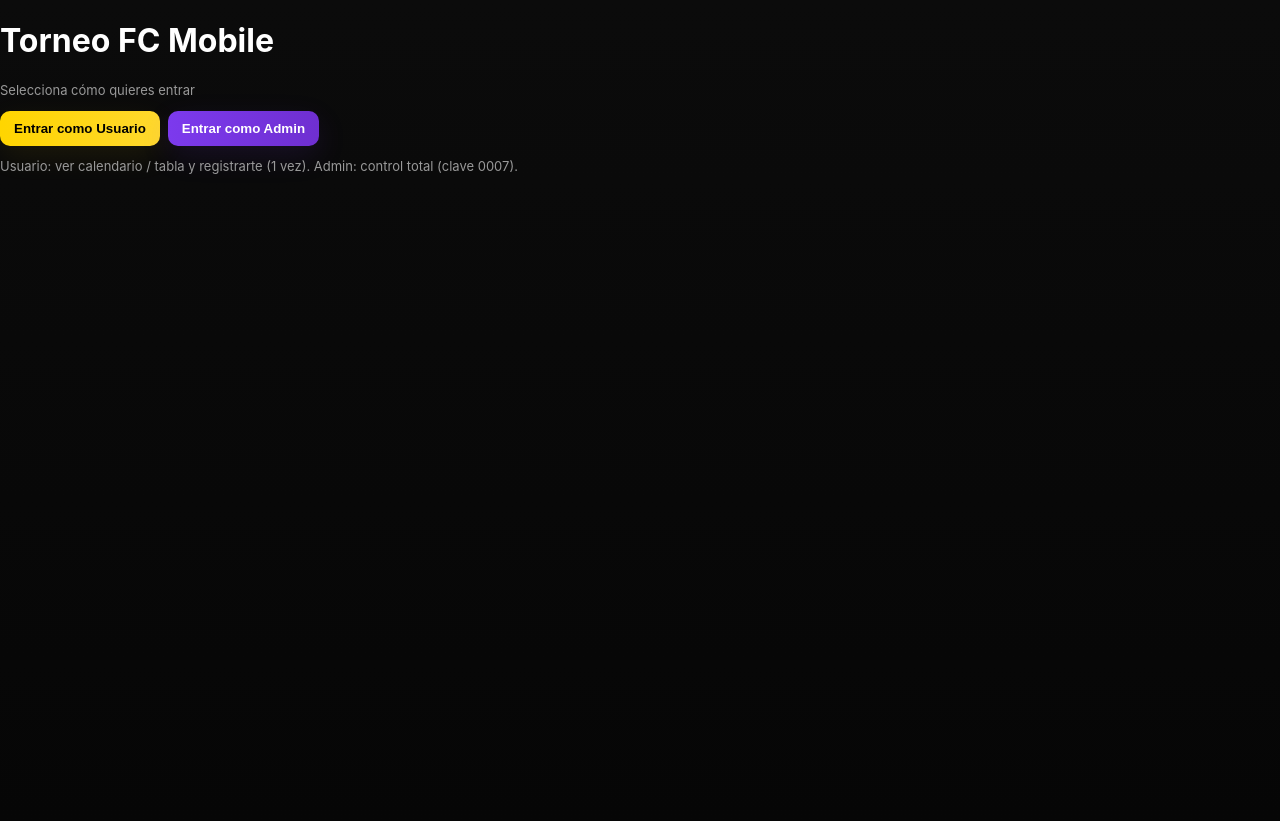
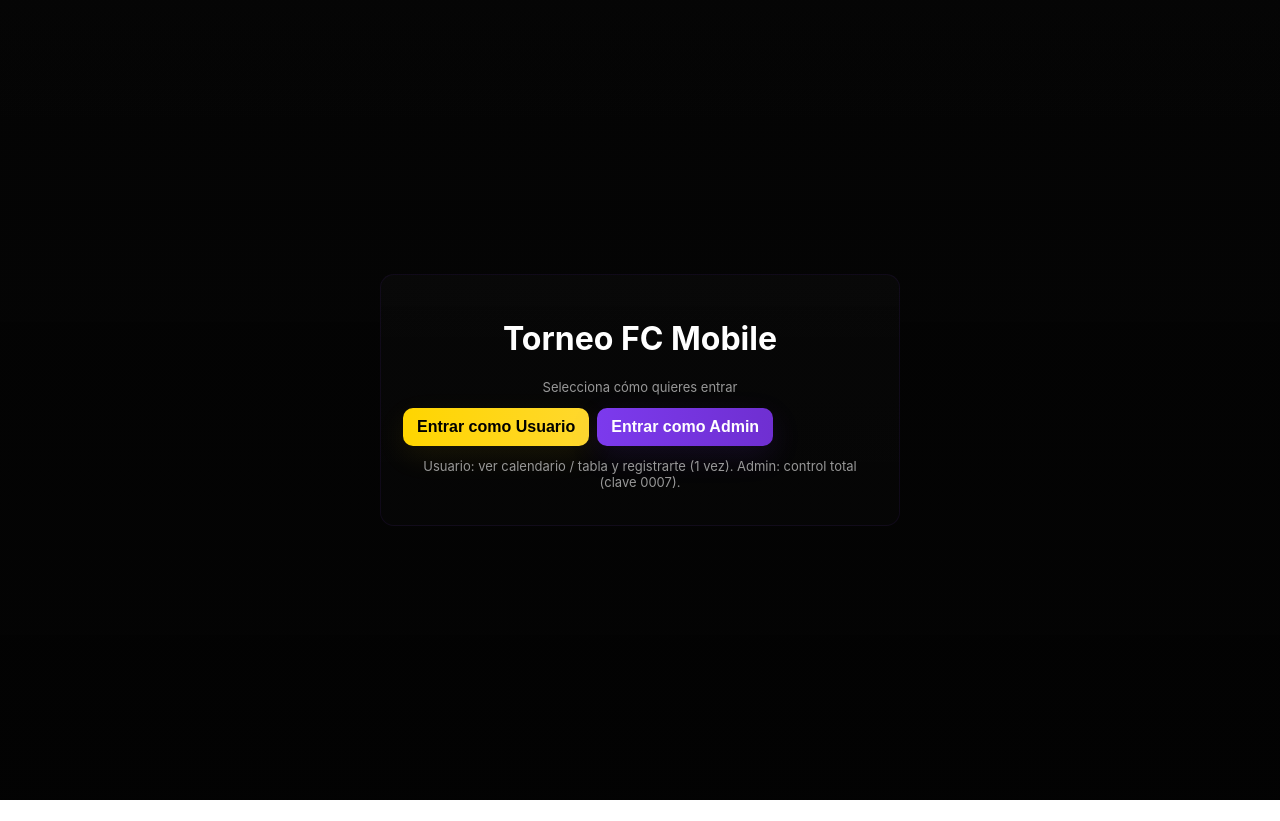
Before and after one commit to ferran0/TorneoFcMobile-, a plain HTML site: page index.html in a window 1280 px wide. After the commit the page ends 800 px from the top, so only its background shows below. Drawn offline with Linux system fonts and the light colour scheme.

```diff
--- a/styles.css
+++ b/styles.css
@@ -1,4 +1,3 @@
-/* Paleta: fondo negro profundo, morado neón, amarillo neón */
 :root{
   --bg:#0b0b0b;
   --card:#121212;
@@ -13,6 +12,9 @@
 
 *{box-sizing:border-box}
 html,body{height:100%;margin:0;background:linear-gradient(180deg,var(--bg),#060606);font-family:Inter,system-ui,Arial,sans-serif;color:#fff}
+.landing{position:fixed;inset:0;display:flex;align-items:center;justify-content:center;z-index:999;background:linear-gradient(180deg, rgba(3,3,3,0.7), rgba(3,3,3,0.9))}
+.landing-card{width:95%;max-width:520px;background:linear-gradient(180deg, rgba(255,255,255,0.02), rgba(255,255,255,0.01));padding:22px;border-radius:14px;border:1px solid rgba(124,58,237,0.08);text-align:center}
+.large{padding:14px 20px;font-size:16px}
 .topbar{display:flex;align-items:center;justify-content:space-between;padding:12px 18px;background:linear-gradient(90deg, rgba(124,58,237,0.06), rgba(0,0,0,0));backdrop-filter: blur(2px);border-bottom:1px solid rgba(255,255,255,0.03)}
 .brand{display:flex;align-items:center;gap:10px}
 .logo{width:44px;height:44px;border-radius:10px;background:linear-gradient(135deg,var(--accent-purple),#5b1bbf);display:flex;align-items:center;justify-content:center;font-weight:700;box-shadow:0 6px 18px rgba(124,58,237,0.12)}
@@ -44,29 +46,21 @@ td,th{padding:8px 10px;border-bottom:1px solid rgba(255,255,255,0.03);text-align
 th{font-size:13px;color:var(--muted);position:sticky;top:0;background:linear-gradient(180deg, rgba(11,11,11,0.6), rgba(11,11,11,0.8));backdrop-filter: blur(2px)}
 tbody tr:hover{background:linear-gradient(90deg, rgba(124,58,237,0.02), rgba(255,213,0,0.01))}
 .pos-top{box-shadow:0 6px 26px rgba(124,58,237,0.12);border-left:4px solid var(--accent-yellow)}
-
-/* mini table */
 .mini-table{width:100%;border-collapse:collapse}
 .mini-table th, .mini-table td{padding:8px;text-align:left;border-bottom:1px solid rgba(255,255,255,0.03);font-size:13px}
-
-/* modal */
 .modal{position:fixed;inset:0;display:flex;align-items:center;justify-content:center;background:linear-gradient(180deg, rgba(3,3,3,0.6), rgba(3,3,3,0.9));z-index:999}
 .modal-card{width:95%;max-width:980px;background:linear-gradient(180deg, rgba(255,255,255,0.02), rgba(255,255,255,0.01));padding:18px;border-radius:14px;border:1px solid rgba(124,58,237,0.08);position:relative}
 .close{position:absolute;right:12px;top:12px;background:transparent;border:0;color:var(--muted);font-size:18px;cursor:pointer}
 .tabs{display:flex;gap:8px;margin:12px 0;flex-wrap:wrap}
 .tab-btn{background:transparent;border:1px solid rgba(255,255,255,0.03);padding:8px 10px;border-radius:8px;color:var(--muted);cursor:pointer}
 .tab-btn.active{background:linear-gradient(90deg, rgba(124,58,237,0.06), rgba(255,213,0,0.04));color:#fff}
-
-/* calendario cards */
 .match-card{padding:12px;border-radius:10px;border:1px solid rgba(255,255,255,0.03);background:linear-gradient(180deg, rgba(255,255,255,0.01), rgba(255,255,255,0.00));display:flex;flex-direction:column;gap:8px}
 .match-top{display:flex;justify-content:space-between;align-items:center}
 .badge{padding:6px 8px;border-radius:8px;background:rgba(124,58,237,0.08);font-size:12px;color:var(--muted)}
 .result{font-weight:800;font-size:18px}
 .kv{font-size:13px;color:var(--muted)}
-
-/* admin-footer */
 .admin-footer{display:flex;justify-content:flex-end;gap:8px;margin-top:10px}
-
-/* utilities */
 .row{display:flex;gap:8px;flex-wrap:wrap}
 .actions{display:flex;gap:8px;align-items:center}
+.small{padding:6px 8px;font-size:12px}
+.footer{padding:12px;text-align:center;color:var(--muted)}
```
